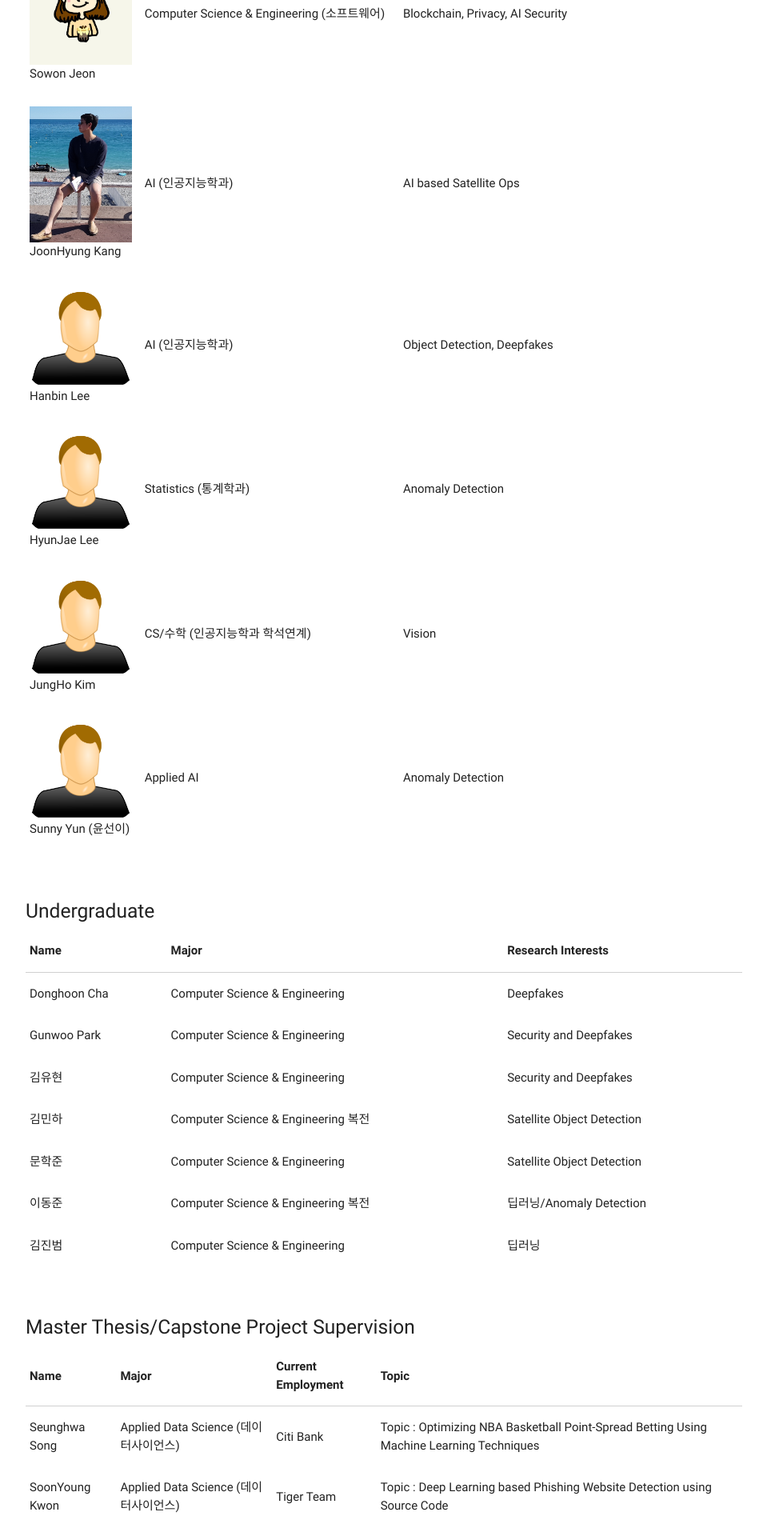
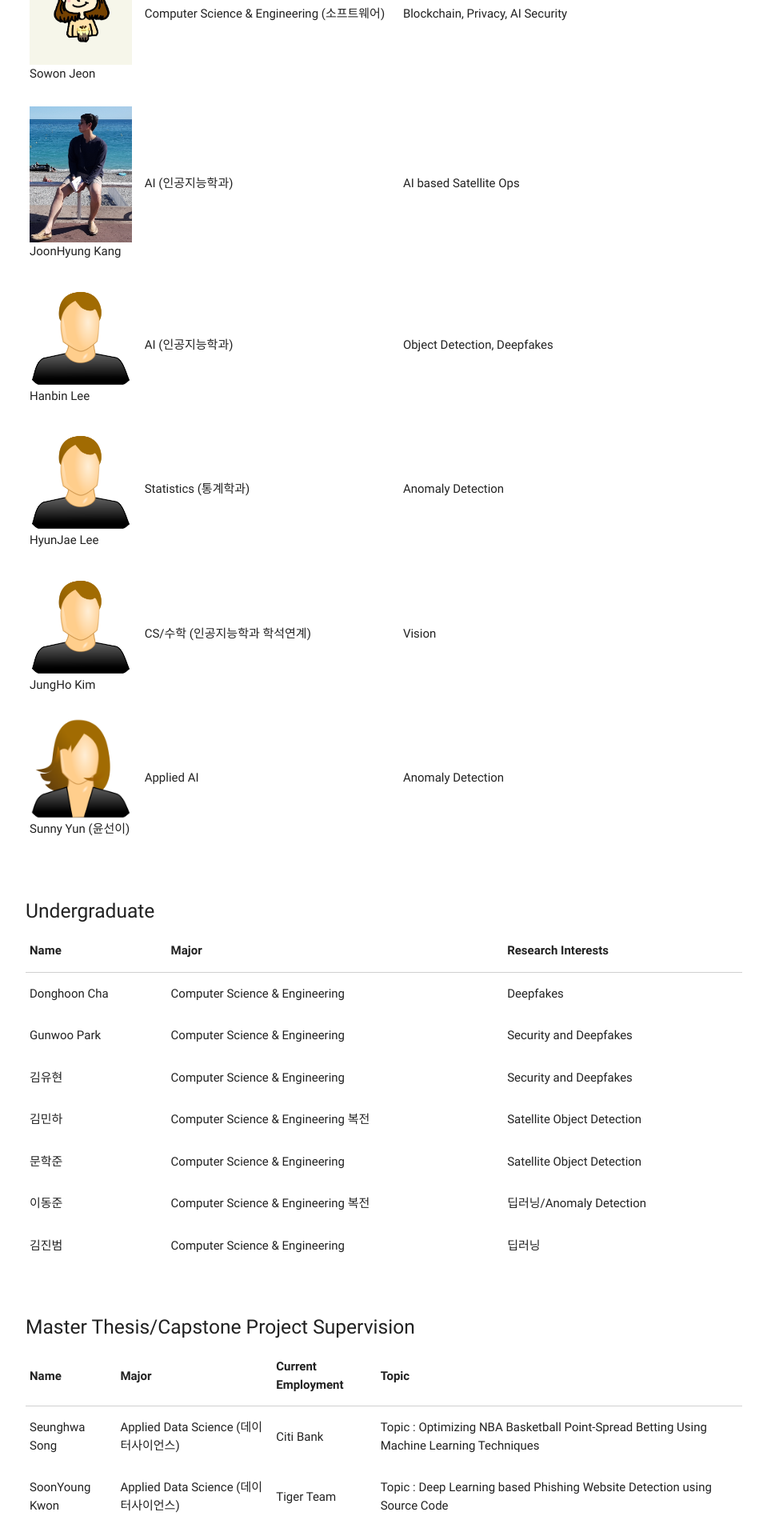
Before and after one commit to Yurim990507/DASH-Lab.github.io, a Jekyll site: the page built from example3.md, in a window 1280 px wide. Shown: the part 2246-4166 px from the top of the page at 80% size, without its empty margins (160-1119 px from the left). Built offline with Jekyll 4.4.1, drawn with Linux system fonts in a browser that asks for light colours.

Commit message:
Update example3.md

```diff
--- a/example3.md
+++ b/example3.md
@@ -169,7 +169,7 @@ permalink: /Members/
                   <tr>
                   <td>
                       <div style="display:flex;flex-direction:column">
-                          <img src="/img/dummy_male.png" alt=""  width="128">Sunny Yun (윤선이)
+                          <img src="/img/dummy_female.png" alt=""  width="128">Sunny Yun (윤선이)
                       </div>
                      </td>
                   <td>Applied AI</td>
```
